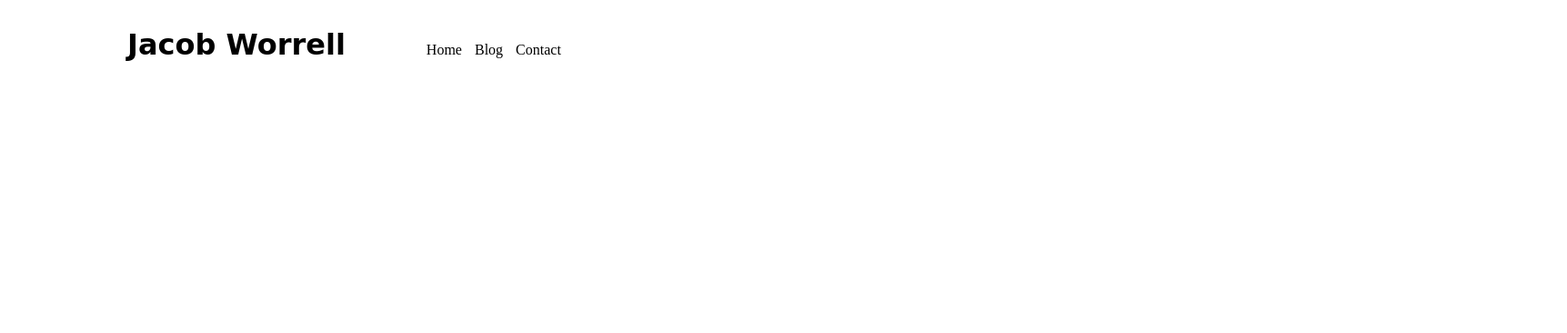
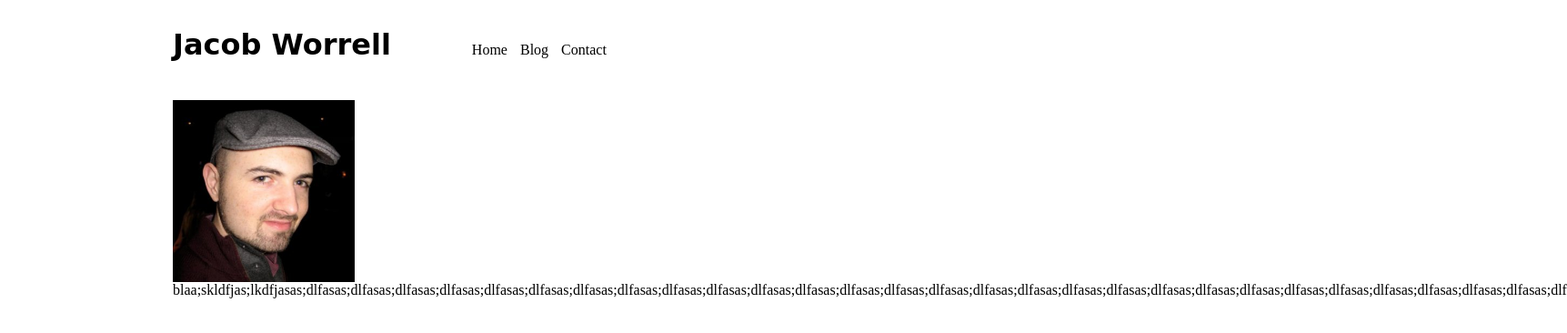
Before and after one commit to jacobworrell/personalsite, a plain HTML site: page index.html in a window 1280 px wide. Shown: the whole page at 91% size, 1723 px wide, since content can reach past the window. Drawn offline with Linux system fonts and the light colour scheme.

Commit message:
can't figure out how to set width for column

```diff
--- a/index.html
+++ b/index.html
@@ -24,7 +24,9 @@
 					</ul>
 				</nav>
 			</header>
-			<div>
+			<div class="bio">
+				<img class="me" src="jacob.jpg">
+				<p>blaa;skldfjas;lkdfjasas;dlfasas;dlfasas;dlfasas;dlfasas;dlfasas;dlfasas;dlfasas;dlfasas;dlfasas;dlfasas;dlfasas;dlfasas;dlfasas;dlfasas;dlfasas;dlfasas;dlfasas;dlfasas;dlfasas;dlfasas;dlfasas;dlfasas;dlfasas;dlfasas;dlfasas;dlfasas;dlfasas;dlfasas;dlf</p>
 			</div>
 			<div>
 			</div>
--- a/style.css
+++ b/style.css
@@ -1,6 +1,15 @@
 .container{
-	width:1000px;
-	margin:0 auto;
+	width: 900px;
+  margin: 0 auto;
+}
+
+.bio {
+	width: 20%;
+ 	float:left;
+}
+.me {
+	width:200px;
+	float:left;
 }
 
 header{
@@ -20,7 +29,7 @@ nav {
     margin-left: 75px;
 }
 
-ul.nav{
+ul.nav {
   list-style: none;
   padding: 10px;
    }
```
Also changed, not shown: jacob.jpg (added).
